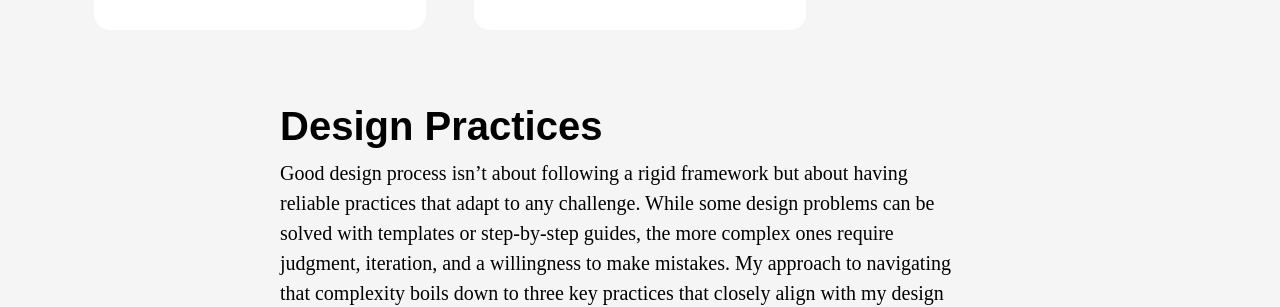
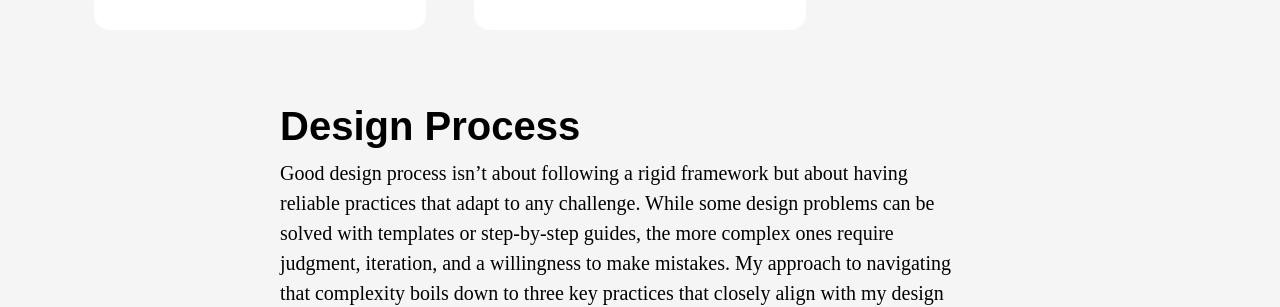
Before and after one commit to piotrbakker/piotrbakker.com, a Jekyll site: the page built from about.html, in a window 1280 px wide and 900 px high, scrolled down 1048 px. Shown: the part 156-463 px from the top of the window. Built offline with Jekyll 4.4.1, drawn with Linux system fonts in a browser that asks for light colours; some web fonts are replaced.

Commit message:
Change heading.

```diff
--- a/about.html
+++ b/about.html
@@ -66,7 +66,7 @@ layout: default
     </div>
     <div class="row justify-content-center mt-2 mt-lg-4">
       <div class="col-md-10 col-xl-8 pe-lg-5">
-        <h2 class="display-6 fw-bold text-style-primary text-sans-serif">Design Practices</h2>
+        <h2 class="display-6 fw-bold text-style-primary text-sans-serif">Design Process</h2>
         <p class="fs-5 text-style-primary text-serif">Good design process isn’t about following a rigid framework but about having reliable practices that adapt to any challenge. While some design problems can be solved with templates or step-by-step guides, the more complex ones require judgment, iteration, and a willingness to make mistakes. My approach to navigating that complexity boils down to three key practices that closely align with my design principles.</p>
       </div>
     </div>
```
